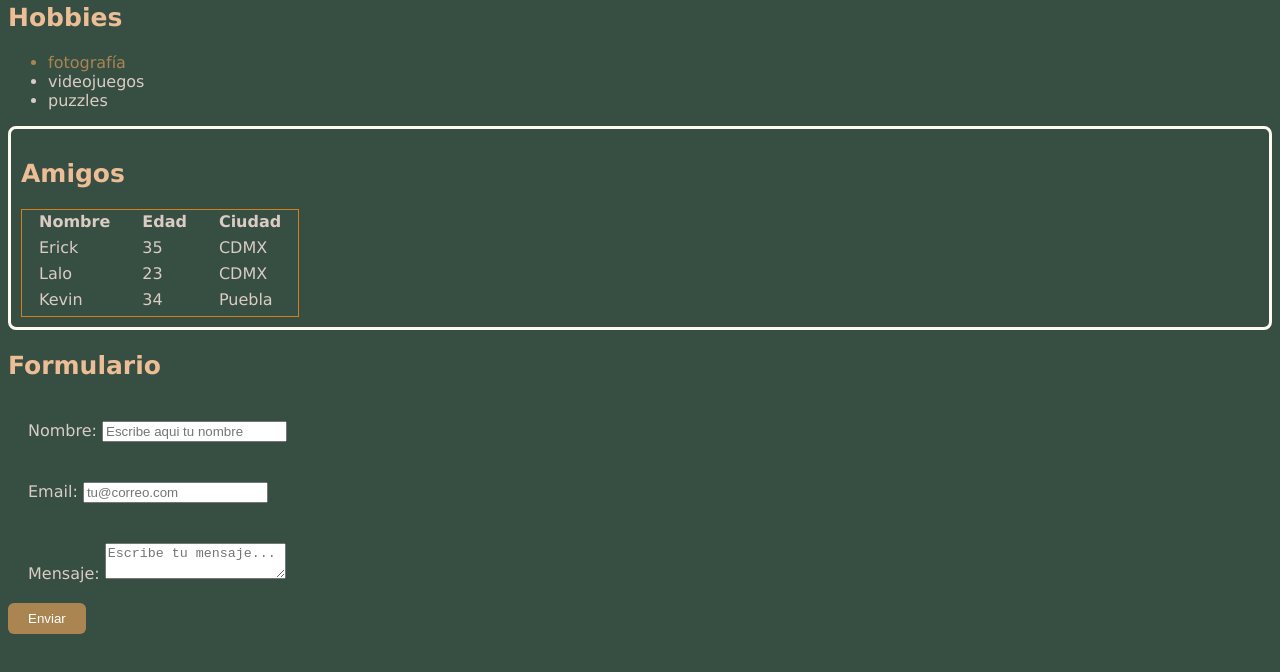
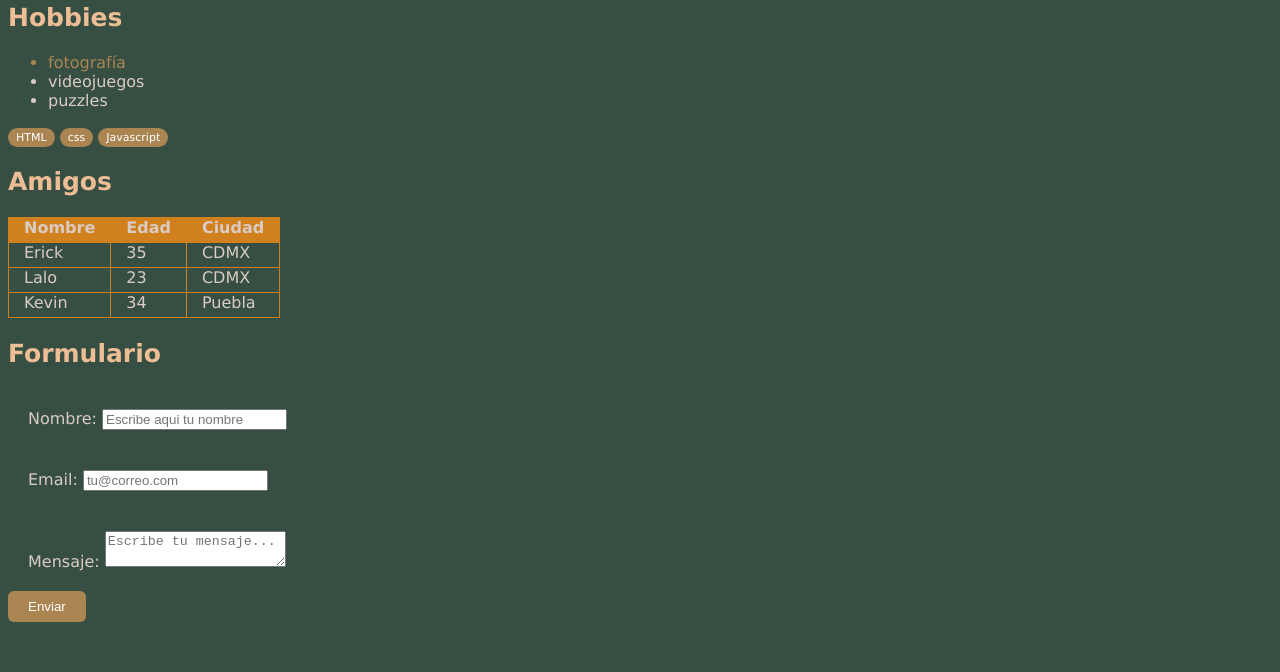
Before and after one commit to Dann379/fullstack-bootcamp, a plain HTML site: page practice.html in a window 1280 px wide. Shown: the part 88-760 px from the top of the page. Drawn offline with Linux system fonts and the light colour scheme.

Commit message:
ejercicio nav bar

```diff
--- a/practice.html
+++ b/practice.html
@@ -9,6 +9,7 @@
 </head>
 
 <body>
+  <nav class="navbar"></nav>
   <h2 id="title">Practica</h2>
   <h2>Hobbies</h2>
   <ul>
@@ -16,8 +17,9 @@
     <li>videojuegos</li>
     <li>puzzles</li>
   </ul>
-
-  <div class="tarjeta">
+<span>HTML</span>
+<span>css</span>
+<span>Javascript</span>
     <h2>Amigos</h2>
     <table>
       <tr>
--- a/styles.css
+++ b/styles.css
@@ -35,10 +35,25 @@ button{
 
 table{
   border: 1px solid #d1801e;
+  border-collapse: collapse;
 }
 
 th, td{
   padding: 0px 15px 5px 15px;
+  border: 1px solid #d1801e;
+}
+
+th{
+  background-color: #d1801e;
+}
+
+span{
+  display: inline-block;
+  background-color: #aa8552;
+  color: white;
+  padding: 3px 8px;
+  border-radius: 15px;
+  font-size: 11px;
 }
 
 .tarjeta{
```
